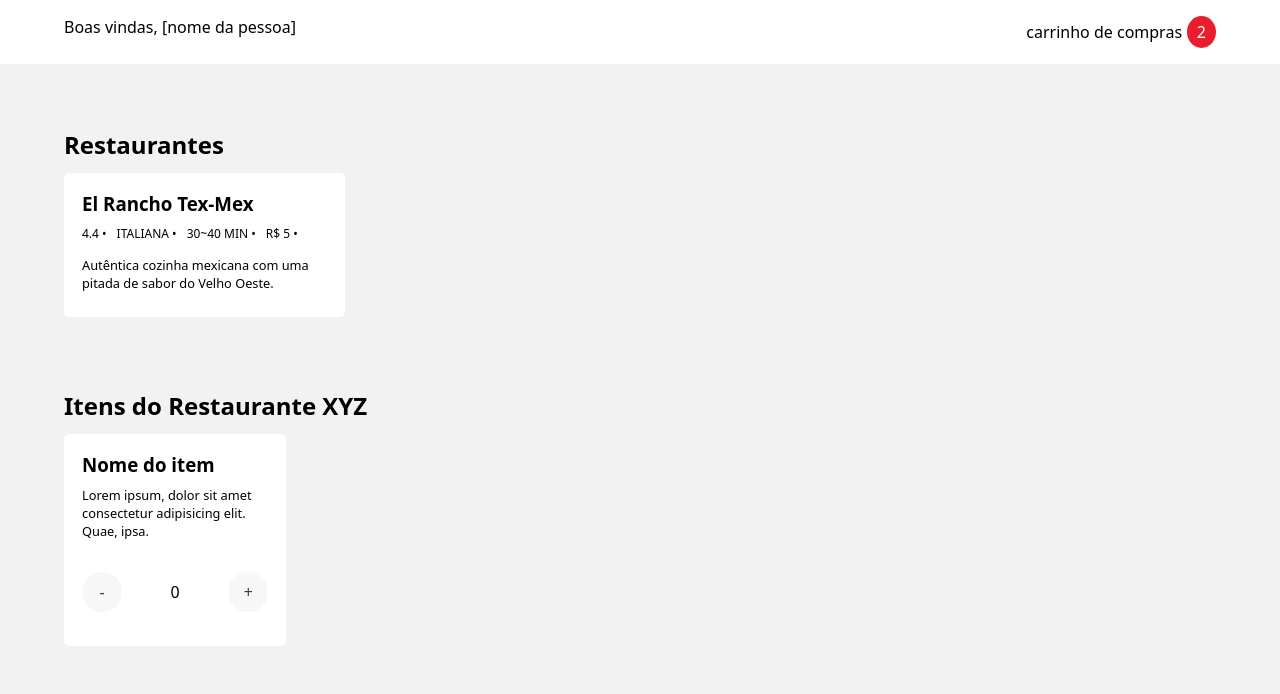
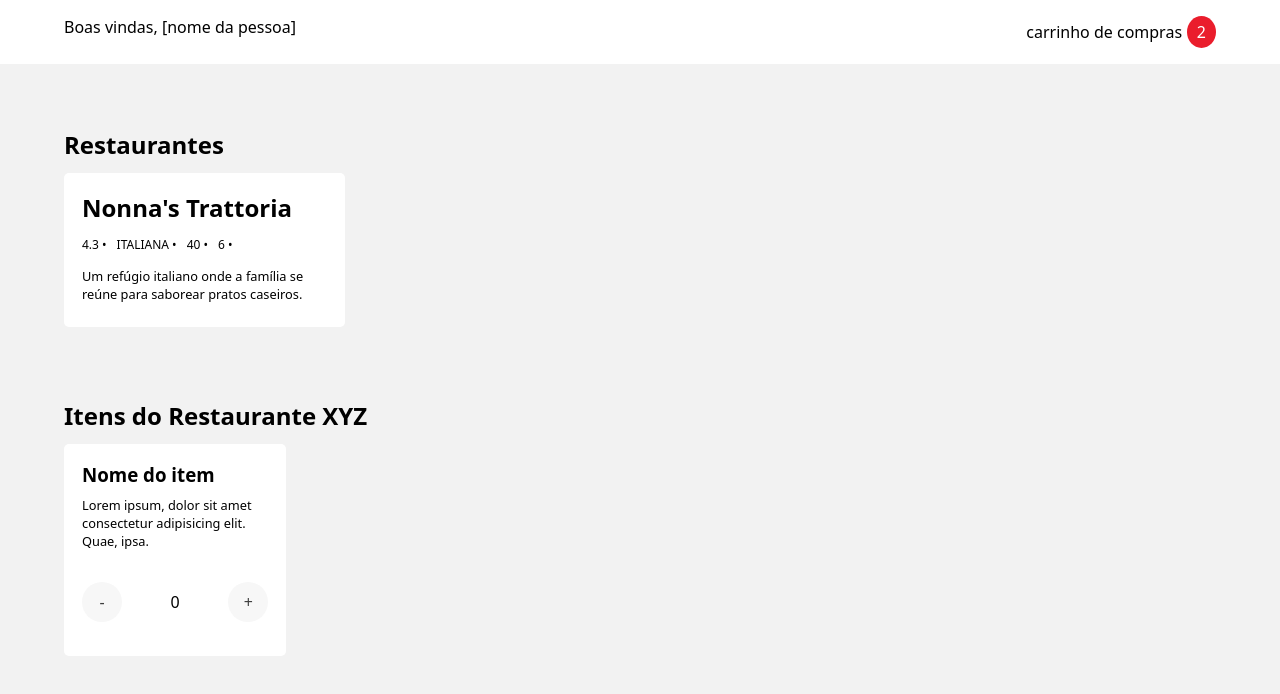
Before and after one commit to and-lz/ada-modulo-react, a React (Vite) app: page / in a window 1280 px wide. Shown: the top 694 px of the page. Built offline with nearby package versions, Linux system fonts and the light colour scheme.

Commit message:
Inicia primeiro componente do projeto

```diff
--- a/src/App.tsx
+++ b/src/App.tsx
@@ -1,12 +1,17 @@
 import "./App.scss";
-
-// Premissas:
-// App de pedido de comida, estilo iFood
-// Recursos:
-// Página de Lista de Restaurantes
-// Página de Produtos do Restaurante
+import CaixaRestaurante from "./components/CaixaRestaurante";
 
 function App() {
+  const restauranteDonaFlorinda = {
+    nome: "Nonna's Trattoria",
+    descricao:
+      "Um refúgio italiano onde a família se reúne para saborear pratos caseiros.",
+    avaliacao: 4.3,
+    categoria: "Italiana",
+    tempoEntrega: 40,
+    valorEntrega: 6,
+  };
+
   return (
     <>
       <header>
@@ -24,19 +29,7 @@ function App() {
         <section>
           <h2>Restaurantes</h2>
           <ul className="grid" role="list">
-            <li className="restaurant-box">
-              <h3>El Rancho Tex-Mex</h3>
-              <div className="details">
-                <span className="small-details">4.4</span>
-                <span className="small-details">Italiana</span>
-                <span className="small-details">30~40 min</span>
-                <span className="small-details">R$ 5</span>
-              </div>
-              <p>
-                Autêntica cozinha mexicana com uma pitada de sabor do Velho
-                Oeste.
-              </p>
-            </li>
+            <CaixaRestaurante restaurante={restauranteDonaFlorinda} />
           </ul>
         </section>
         <section>
--- /dev/null
+++ b/src/components/CaixaRestaurante.tsx
@@ -0,0 +1,34 @@
+interface CaixaRestauranteProps {}
+
+function CaixaRestaurante(props: CaixaRestauranteProps) {
+  const {
+    restaurante: {
+      nome,
+      avaliacao,
+      categoria,
+      tempoEntrega,
+      valorEntrega,
+      descricao,
+    },
+  } = props;
+  //   const { categoria, nome = "Padrão" } = props;
+  //   const categoria = props.categoria;
+  //   const nome = props.nome;
+
+  return (
+    <>
+      <li className="restaurant-box">
+        <h1>{nome}</h1>
+        <div className="details">
+          <span className="small-details">{avaliacao}</span>
+          <span className="small-details">{categoria}</span>
+          <span className="small-details">{tempoEntrega}</span>
+          <span className="small-details">{valorEntrega}</span>
+        </div>
+        <p>{descricao}</p>
+      </li>
+    </>
+  );
+}
+
+export default CaixaRestaurante;
```
